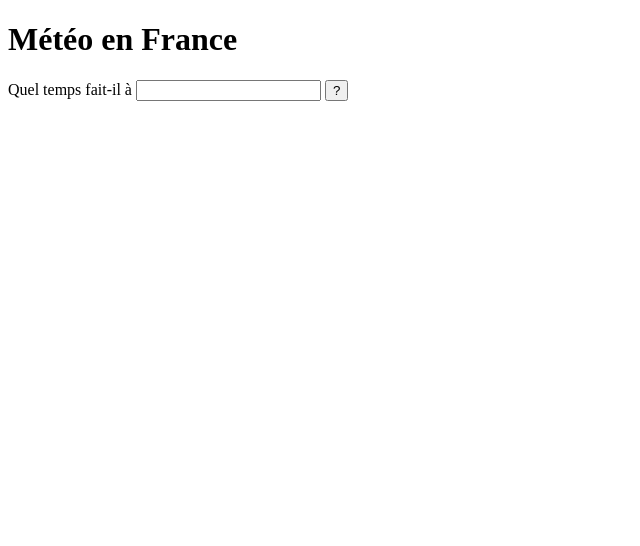
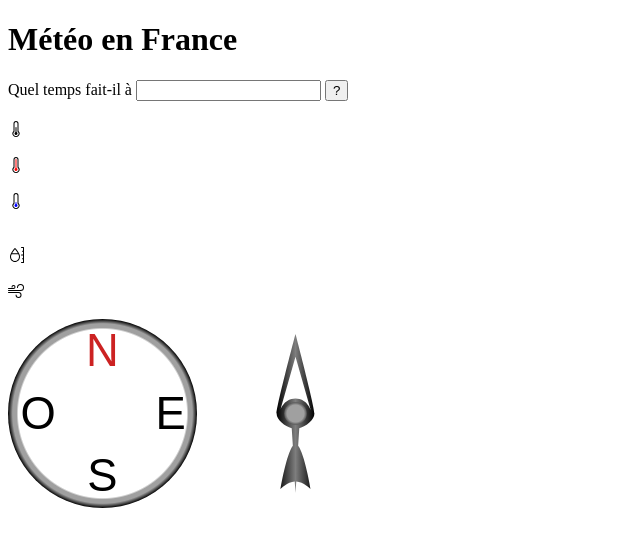
Before and after one commit to Johblanc/meteo, a plain HTML site: page index.html in a window 1280 px wide. Shown: the whole page, without its empty margins (0-640 px from the left). Drawn offline with Linux system fonts and the light colour scheme.

Commit message:
feat : add images path

```diff
--- a/index.html
+++ b/index.html
@@ -23,16 +23,16 @@
         <div class="">
             <div class="">
                 <div class="">
-                    <img src="" alt="" class=""/>
+                    <img src="./images/thermhalf.svg" alt="Icone température ressentie" class=""/>
                     <p id="temp-feel" class=""></p>
                 </div>
                 <div class="">
                     <div class="">
-                        <img src="" alt="" class=""/>
+                        <img src="./images/thermhigh.svg" alt="Icone température maximale" class=""/>
                         <p id="temp-max" class=""></p>
                     </div>
                     <div class="">
-                        <img src="" alt="" class=""/>
+                        <img src="./images/thermlow.svg" alt="Icone température minimale" class=""/>
                         <p id="temp-min" class=""></p>
                     </div>
                 </div>
@@ -42,16 +42,16 @@
             </div>
             <div class="">
                 <div class="">
-                    <img src="" alt="" class=""/>
+                    <img src="./images/humid.svg" alt="Icone Humidité" class=""/>
                     <p id="humidity" class=""></p>
                 </div>
             </div>
         </div>
         <div class="">
-            <img src="" alt="" class=""/>
+            <img src="./images/wind.svg" alt="Icone du vent" class=""/>
             <p id="speed" class=""></p>
-            <img src="" alt="" id="direction" class=""/>
-            <img src="" alt="" class=""/>
+            <img src="./images/bousole_bg.svg" alt="Bousole" class=""/>
+            <img src="./images/bousole_spire.svg" alt="Pointe" id="direction" class=""/>
         </div>
     </section>
 </body>
```
